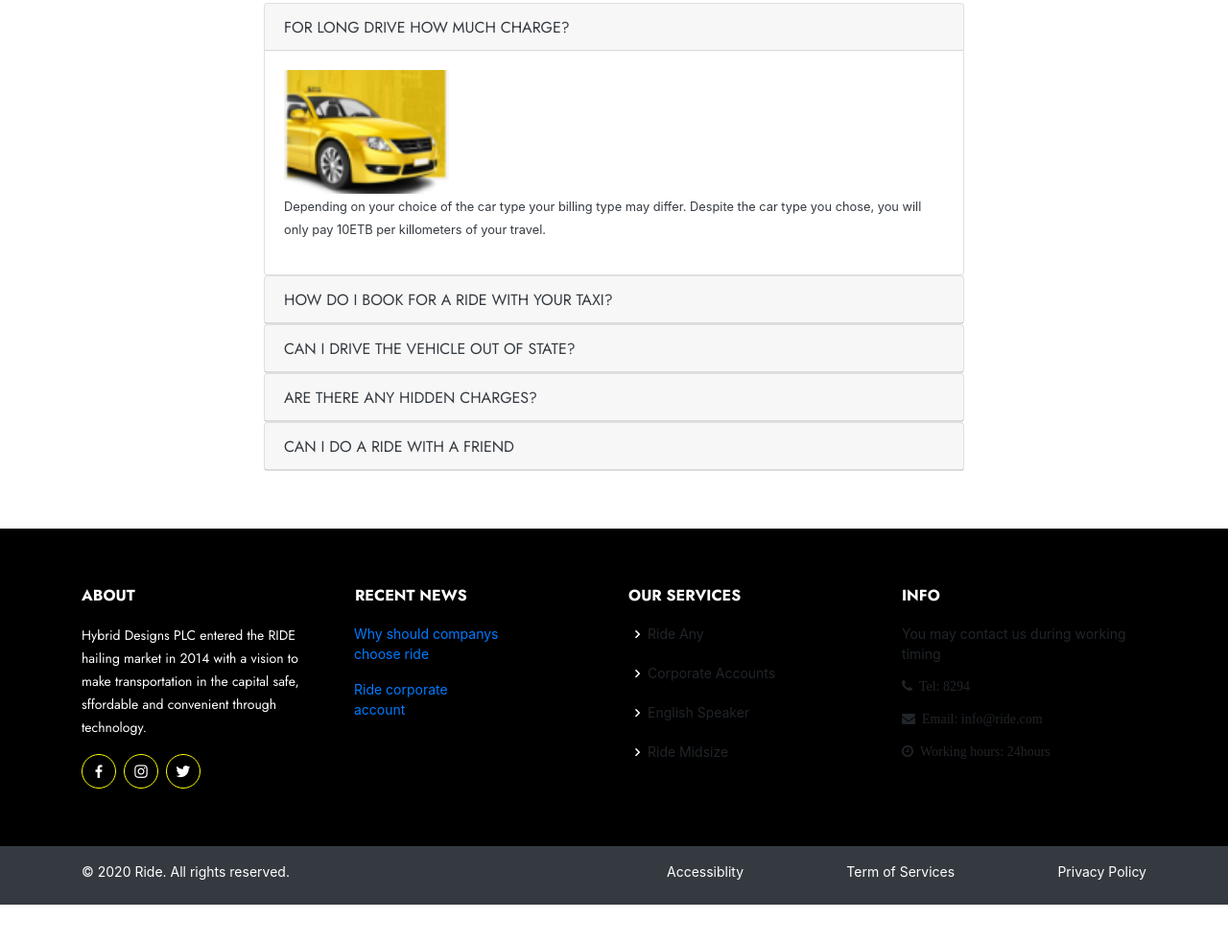
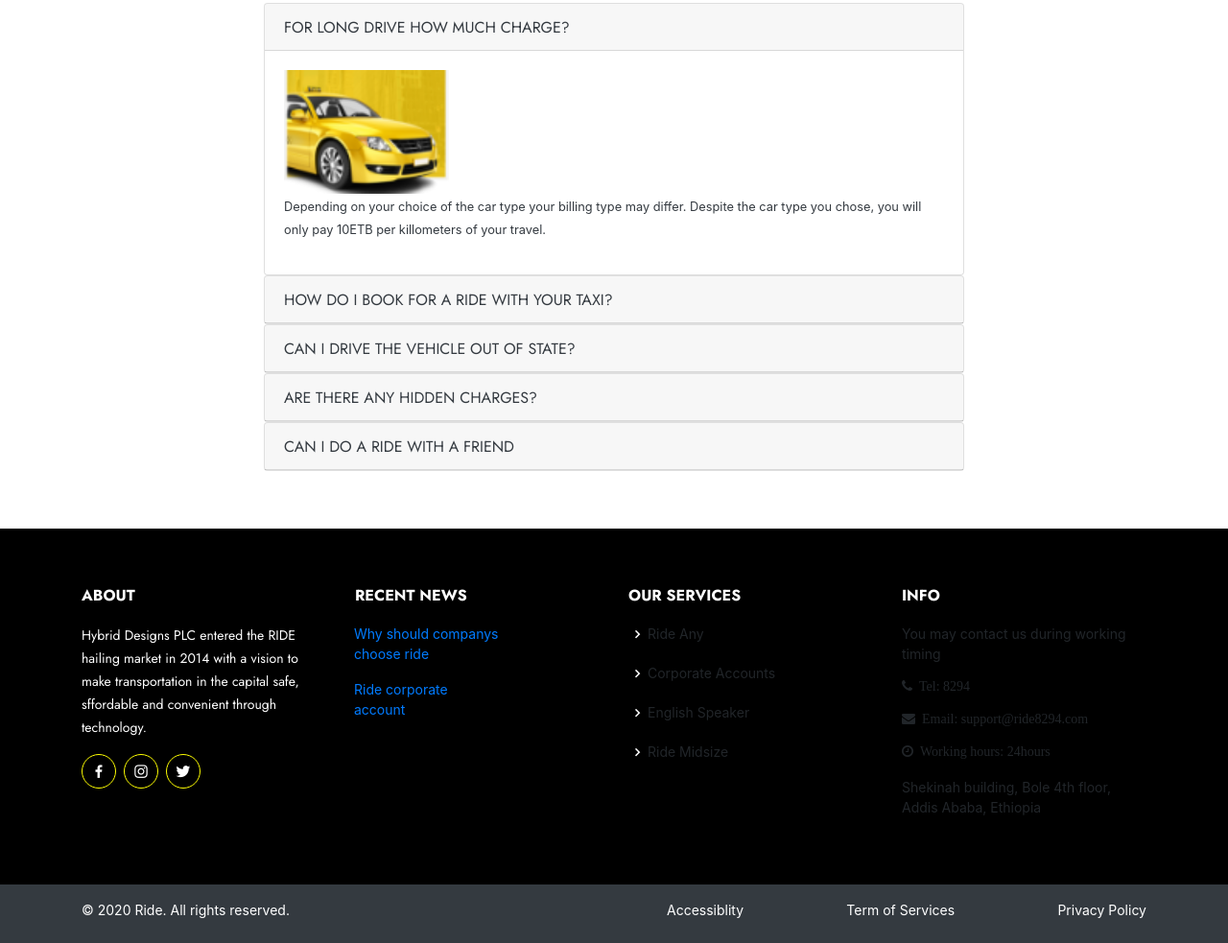
Before and after one commit to Alazar-dev/ride-final, a website with bundled scripts: page services.html in a window 1280 px wide. Shown: the part 3203-4186 px from the top of the page at 96% size. Before the commit the page ends 4146 px from the top, so only its background shows below. Built offline with nearby package versions, Linux system fonts and the light colour scheme.

Commit message:
shekinah

```diff
--- a/services.html
+++ b/services.html
@@ -350,11 +350,12 @@
             <h4 class="text-white">INFO</h4>
             <p>You may contact us during working timing</p>
             <div class="social-links mt-3">
-                <ul>
-                    <li class="fa fa-phone">&nbsp; Tel: 8294</li>
-                    <li class="fa fa-envelope">&nbsp; Email: info@ride.com</li>
-                    <li class="fa fa-clock-o">&nbsp; Working hours: 24hours</li>
-                </ul>
+              <ul>
+                <li class="fa fa-phone">&nbsp; Tel: 8294</li>
+                <li class="fa fa-envelope">&nbsp; Email: support@ride8294.com</li>
+                <li class="fa fa-clock-o">&nbsp; Working hours: 24hours</li>
+                <li>Shekinah building, Bole 4th floor, Addis Ababa, Ethiopia</li>
+            </ul>
             </div>
           </div>
         </div>
```
Also changed, not shown: about.html (+6 -5 lines), allowed_vehicles.html (+6 -5 lines), billing.html (+6 -5 lines), blog.html (+6 -5 lines), booking.html (+6 -5 lines), contact.html (+6 -5 lines), elligibility.html (+6 -5 lines), faq.html (+6 -5 lines), registeration.html (+5 -5 lines).
